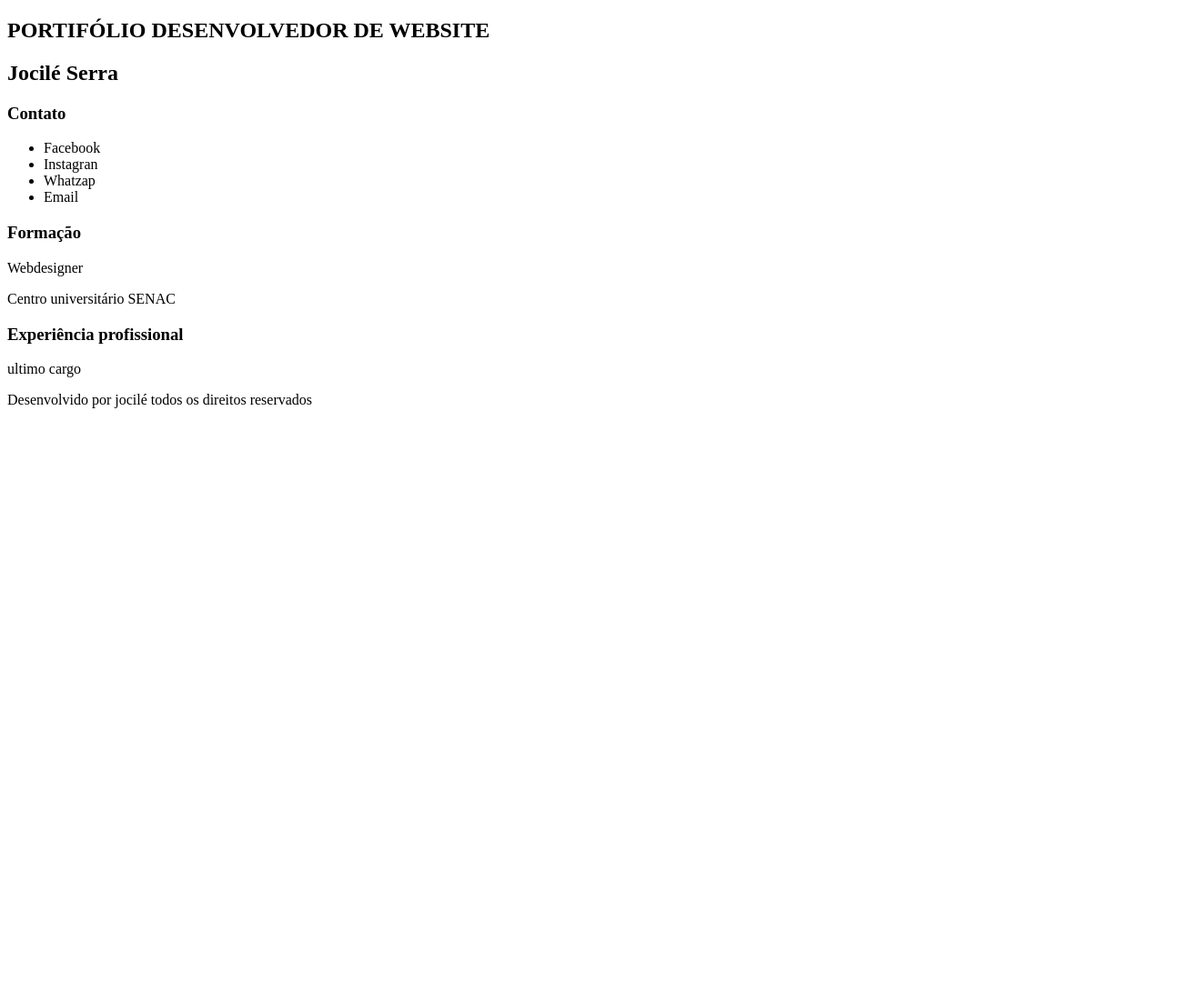
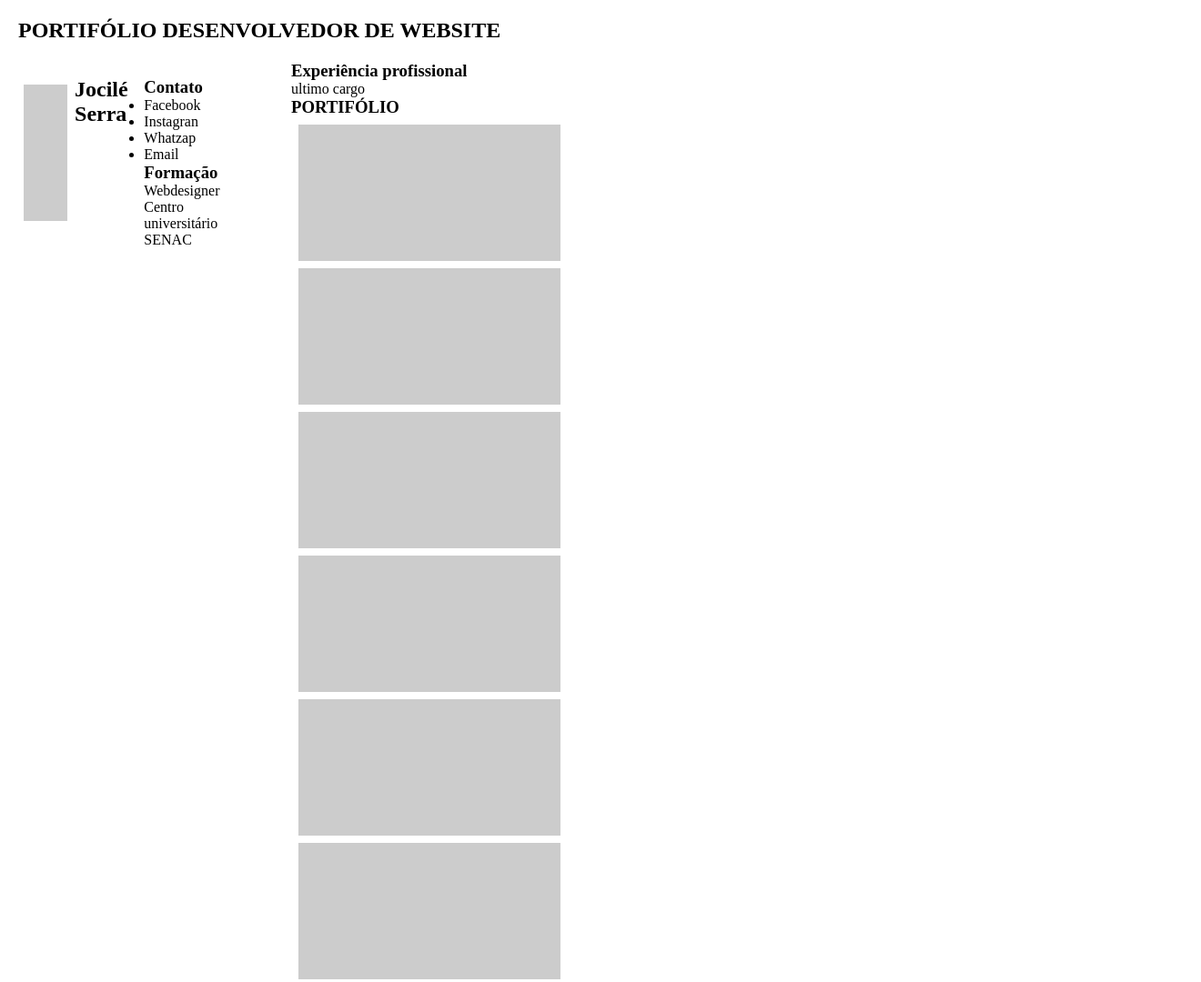
Before and after one commit to jocile-org/webdesign, a plain HTML site: page curriculo/index.html in a window 1280 px wide. Shown: the top 1080 px of the page at 91% size, 1320 px wide, since content can reach past the window. Before the commit the page ends 800 px from the top, so only its background shows below. Drawn offline with Linux system fonts and the light colour scheme.

Commit message:
css teste

```diff
--- a/curriculo/index.html
+++ b/curriculo/index.html
@@ -1,18 +1,53 @@
 <!DOCTYPE html>
 <html lang="pt-br">
   <head>
-    <meta charset="UTF-8">
-    <meta http-equiv="X-UA-Compatible" content="IE=edge">
-    <meta name="viewport" content="width=device-width, initial-scale=1.0">
+    <meta charset="UTF-8" />
+    <meta http-equiv="X-UA-Compatible" content="IE=edge" />
+    <meta name="viewport" content="width=device-width, initial-scale=1.0" />
     <title>Curriculo</title>
+    <style type="text/css">
+      * {
+        margin: 0;
+        padding: 0;
+      }
+      .job {
+        margin: 8px;
+        width: 30%;
+        height: 150px;
+        background-color: #ccc;
+      }
+      #foto {
+        margin: 8px;
+        width: 30%;
+        height: 150px;
+        background-color: #ccc;
+      }
+      header,
+      footer {
+        padding: 20px;
+        width: 100%;
+        clear: both;
+      }
+      aside {
+        position: relative;
+        display: flex;
+        padding: 18px;
+        float: left;
+        width: 20%;
+      }
+      main {
+        float: right;
+        width: 75%;
+      }
+    </style>
   </head>
   <body>
     <header>
       <h2>PORTIFÓLIO DESENVOLVEDOR DE WEBSITE</h2>
     </header>
-    <aside ID="MENU_LATERAL">
+    <aside id="MENU_LATERAL">
       <div id="foto"></div>
-        <H1>Jocilé Serra</H1>
+      <h1>Jocilé Serra</h1>
 
       <nav>
         <h3>Contato</h3>
@@ -33,6 +68,15 @@
         <h3>Experiência profissional</h3>
         <p class="destaque-vermelho">ultimo cargo</p>
       </section>
+      <section>
+        <h3>PORTIFÓLIO</h3>
+        <div class="job"></div>
+        <div class="job"></div>
+        <div class="job"></div>
+        <div class="job"></div>
+        <div class="job"></div>
+        <div class="job"></div>
+      </section>
     </main>
     <footer>
       <p>Desenvolvido por jocilé todos os direitos reservados</p>
```
Lines whose indentation alone changed are shown as unchanged.
